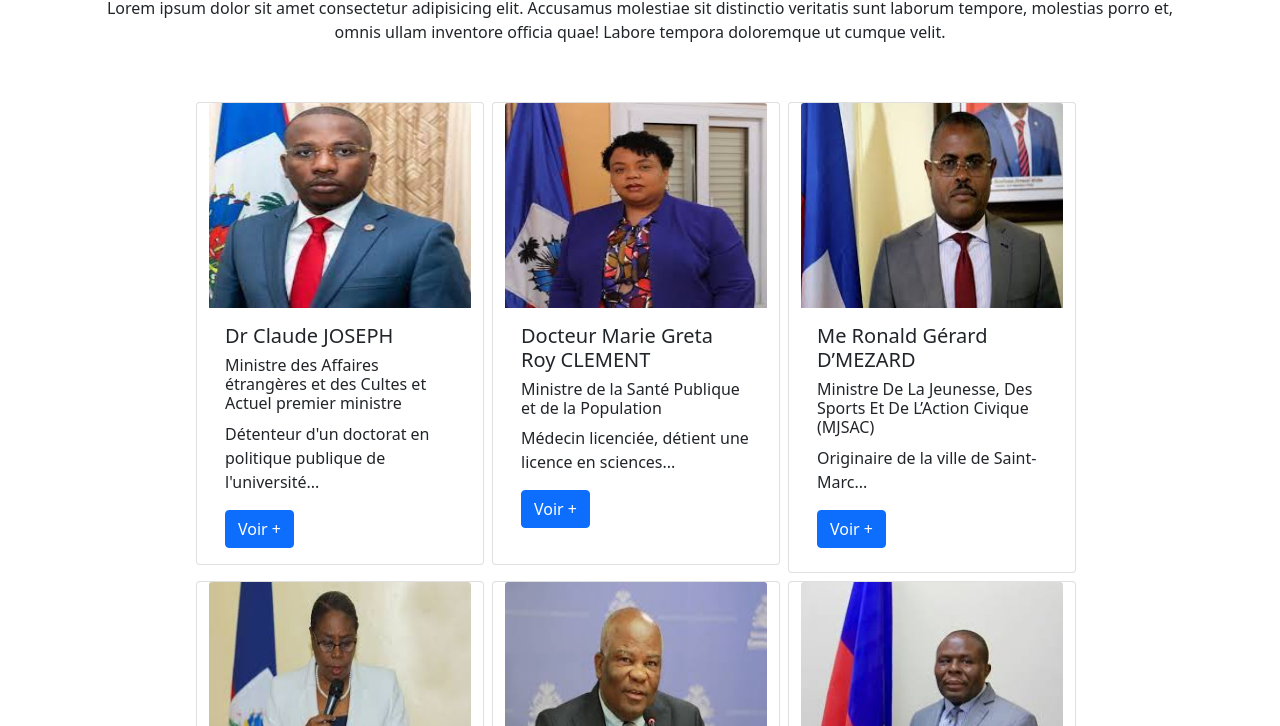
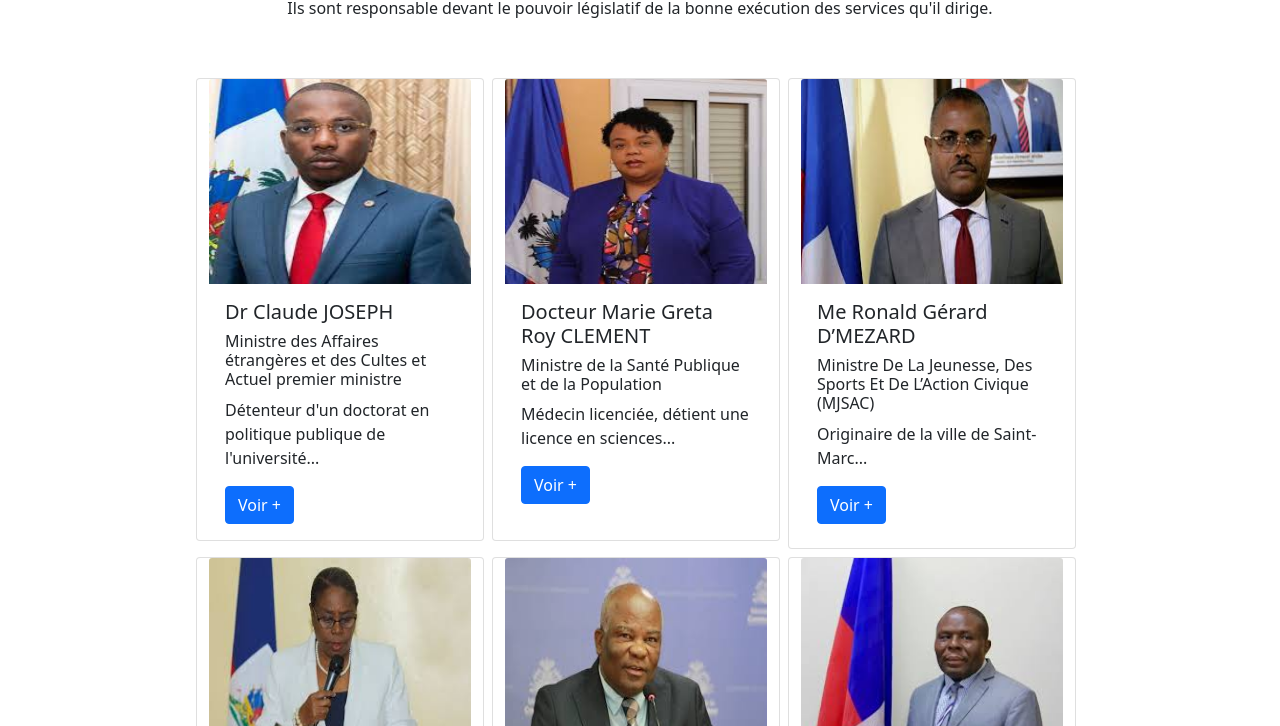
Before and after one commit to youko509/Html_Project, a plain HTML site: page index.html in a window 1280 px wide. Shown: the part 374-1100 px from the top of the page. Drawn offline with nearby package versions, Linux system fonts and the light colour scheme.

Commit message:
modified text

```diff
--- a/index.html
+++ b/index.html
@@ -51,8 +51,7 @@
         <div class="text-center "  >
           <img src="image/primature.png" alt="">
             <h1>Les Ministres de la Primature d'Haiti</h1>
-            <p>Lorem ipsum dolor sit amet consectetur adipisicing elit. Accusamus molestiae sit distinctio veritatis sunt laborum tempore, molestias porro et, omnis ullam inventore officia quae! Labore tempora doloremque ut cumque velit.</p>
-
+            <p>Ils sont responsable devant le pouvoir législatif de la bonne exécution des services qu'il dirige.</p>
         </div>
         <div  class="row justify-content-center">
           <div class="card mt-2 mb-2  col-6 col-md-4 me-2" id="1" style="width: 18rem;">
```
